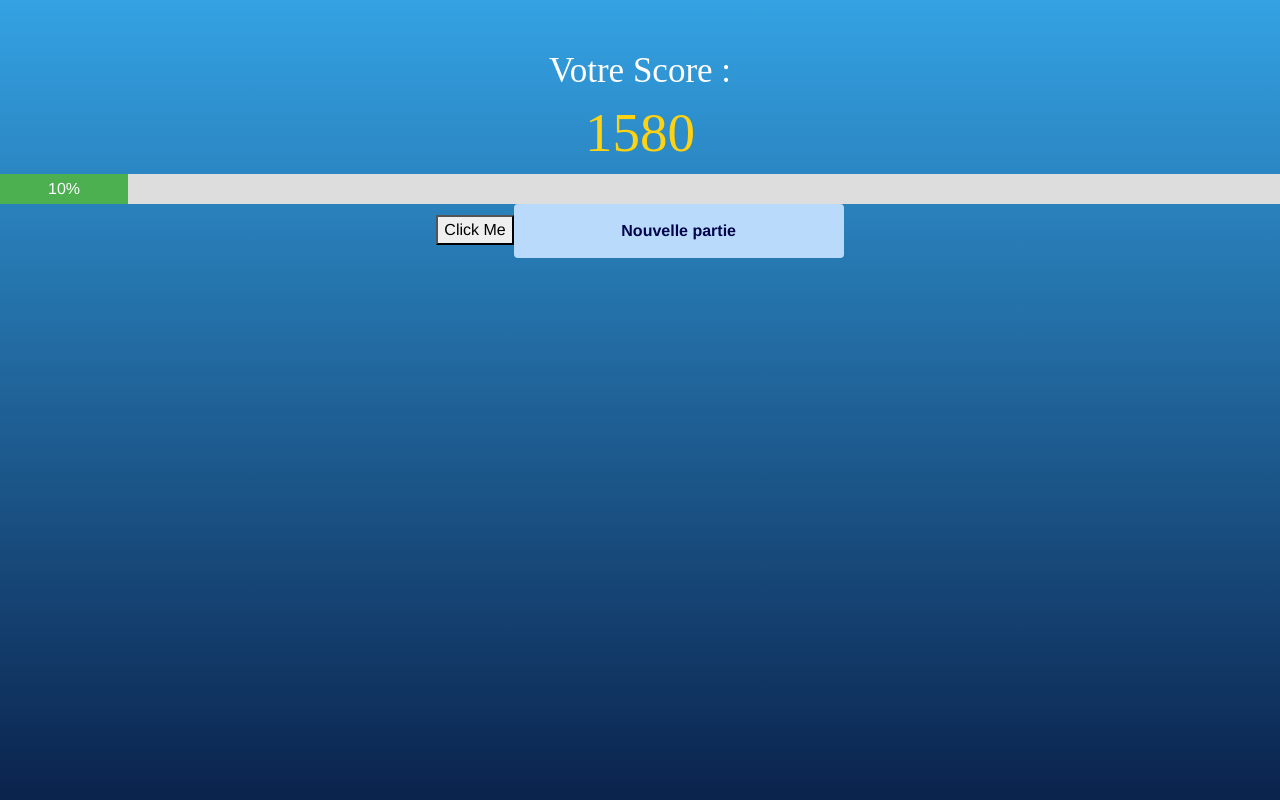
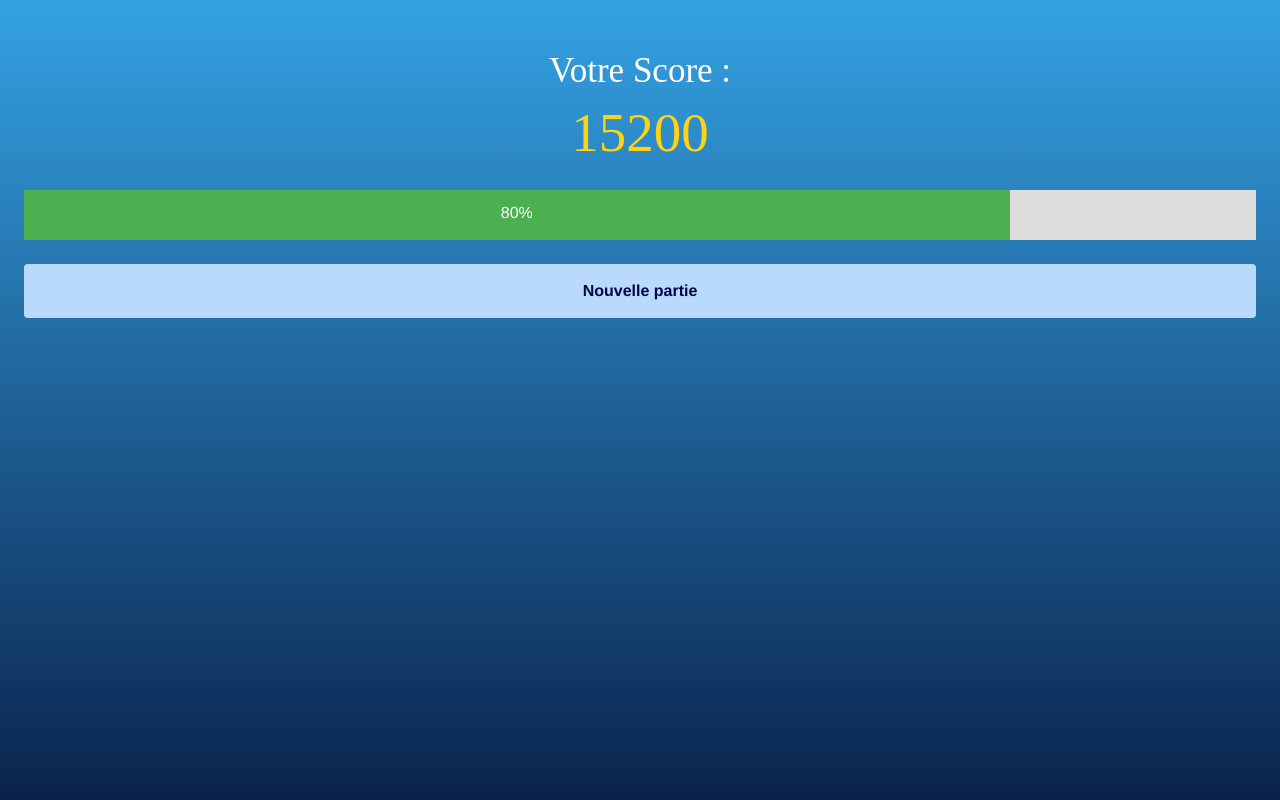
Before and after one commit to benjaminlepine/covidface, a Vue app: page /EndGame in a window 1280 px wide. Shown: the top 800 px of the page. Built offline with nearby package versions, Linux system fonts and the light colour scheme.

Commit message:
design score bar ok

```diff
--- a/src/components/EndGame.vue
+++ b/src/components/EndGame.vue
@@ -1,14 +1,15 @@
 <template>
   <div class="score-ctn">
     <h1 class="score-title">Votre Score :</h1>
-    <h1 class="score-result">{{score}}</h1>
-
-    <div id="myProgress">
-      <div ref="myButton" id="myButton">10%</div>
+    <h1 class="score-result" id="scoreText" ref="scoreText">{{score}}</h1>
+    <div class="m-4">
+      <div id="myProgress">
+        <div ref="scoreBar" id="scoreBar" class="pt-2">0%</div>
+      </div>
     </div>
-    <button @click="move">Click Me</button>
-
-    <router-link to="/Covidgame" class="btn covid-btn covid-btn--start">Nouvelle partie</router-link>
+    <div class="m-4">
+    <router-link to="/Covidgame" class="btn covid-btn covid-btn--start w-100">Nouvelle partie</router-link>
+    </div>
   </div>
 </template>
 
@@ -27,24 +28,27 @@
         var i = 0;
         if (i === 0) {
           i = 1;
-          var elem = this.$refs.myButton;
-          var width = 10;
-          var id = setInterval(frame, 10);
+          var scoreBar = this.$refs.scoreBar;
+          var scoreText = this.$refs.scoreText;
+          var width = this.score;
+          var id = setInterval(frame, 15);
           function frame() {
             if (width >= 80) {
               clearInterval(id);
               i = 0;
             } else {
               width++;
-              elem.style.width = width + "%";
-              elem.innerHTML = width  + "%";
+              scoreBar.style.width = width + "%";
+              scoreBar.innerHTML = width  + "%";
+              scoreText.innerHTML = width*190;
             }
           }
         }
       }
     },
     mounted() {
-      this.score = 1580;
+      this.score = 0;
+      this.move()
     }
   }
 </script>
@@ -74,14 +78,18 @@
     background-color: #ddd;
   }
 
-  #myButton {
+  #scoreBar {
     width: 10%;
-    height: 30px;
+    height: 50px;
     background-color: #4CAF50;
     text-align: center;
     line-height: 30px;
     color: white;
   }
 
+  .bar-ctn{
+    //margin: 0 20px;
+  }
+
 
 </style>
```
